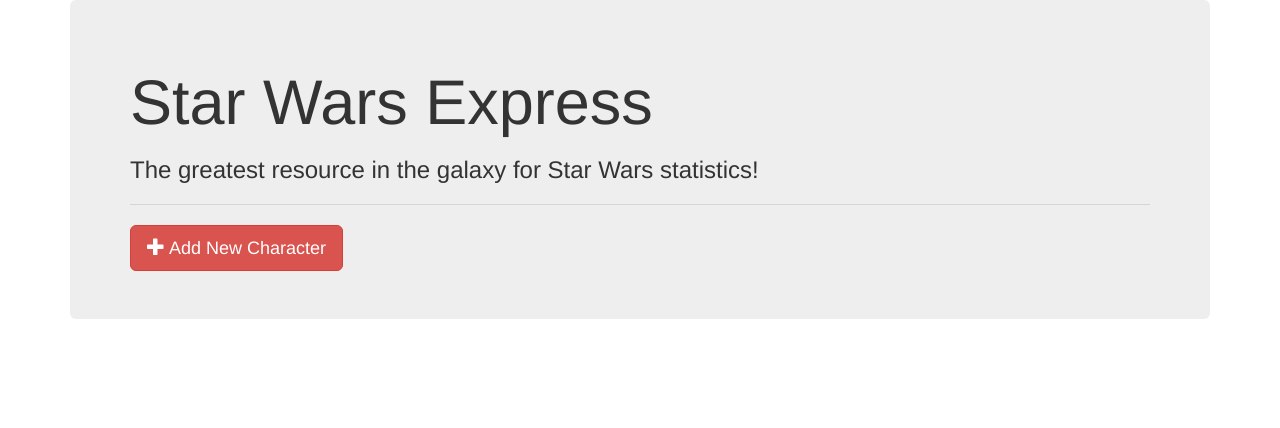
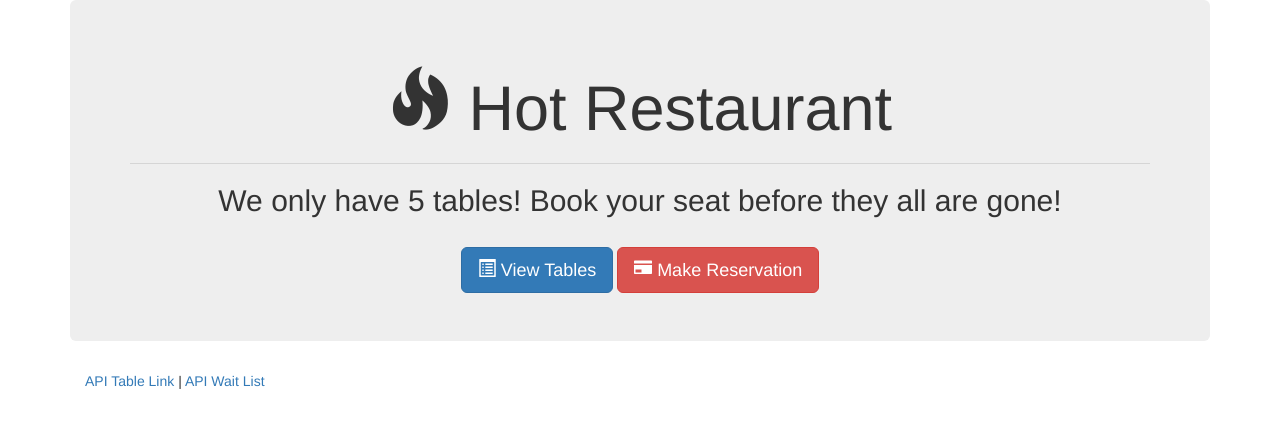
Before and after one commit to AustinSFleet/WAITLIST, a website: page index.html in a window 1280 px wide. Drawn offline with nearby package versions, Linux system fonts and the light colour scheme.

Commit message:
home page

```diff
--- a/index.html
+++ b/index.html
@@ -12,12 +12,26 @@
 <body>
 
   <div class="container">
+
     <div class="jumbotron">
-      <h1>Star Wars Express</h1>
-      <h3>The greatest resource in the galaxy for Star Wars statistics!</h3>
+      <h1 class="text-center"><span class="glyphicon glyphicon-fire"></span> Hot Restaurant</h1>
       <hr>
-      <a href="/add"><button type="button" class="btn btn-danger btn-lg"><span class="glyphicon glyphicon-plus"></span> Add New Character</button></a>
+      <h2 class="text-center">We only have 5 tables! Book your seat before they all are gone!</h2>
+      <br>
+
+      <div class="text-center">
+        <a href="/tables"><button type="button" class="btn btn-lg btn-primary"><span class="glyphicon glyphicon-list-alt"></span> View Tables</button></a>
+        <a href="/reserve"><button type="button" class="btn btn-lg btn-danger"><span class="glyphicon glyphicon-credit-card"></span> Make Reservation</button></a>
+      </div>
+
     </div>
+
+    <footer class="footer">
+      <div class="container">
+          <p><a href="/api/tables">API Table Link</a> | <a href="/api/waitlist">API Wait List</a></p>
+      </div>
+    </footer>
+
   </div>
 
 </body>
```
